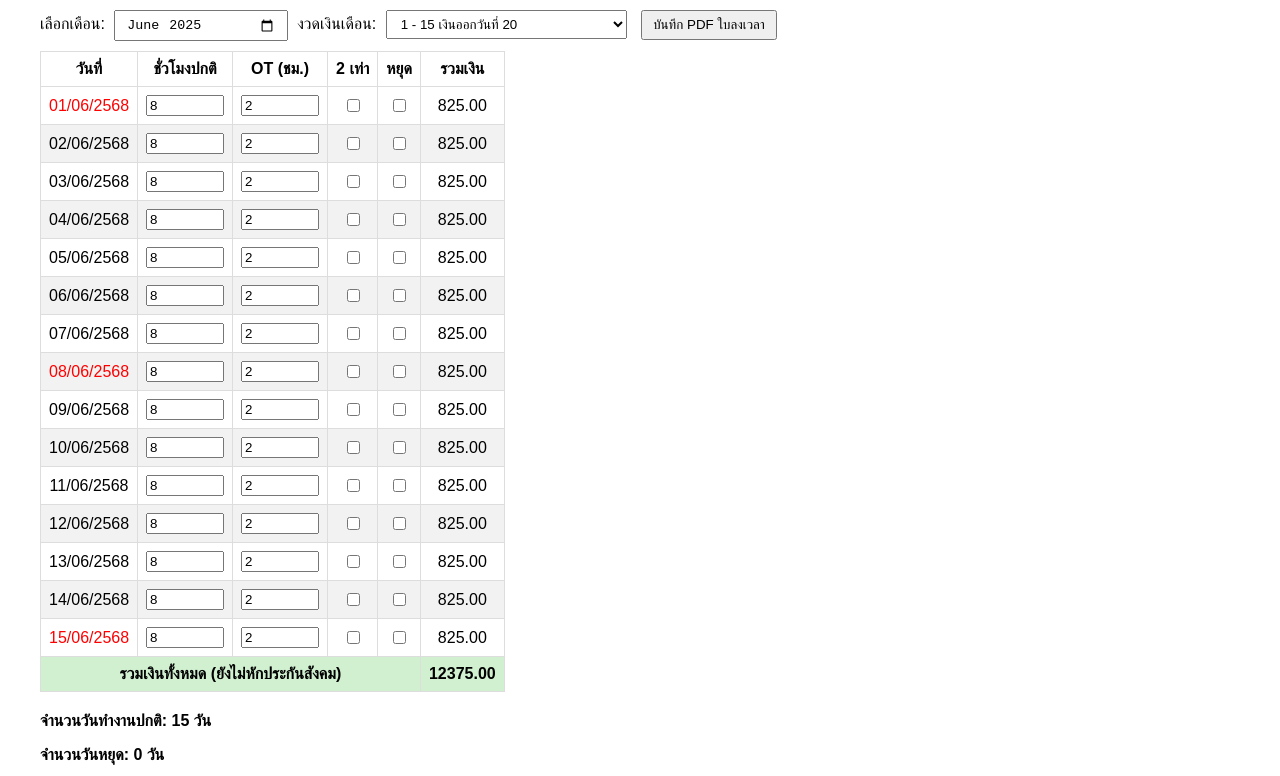
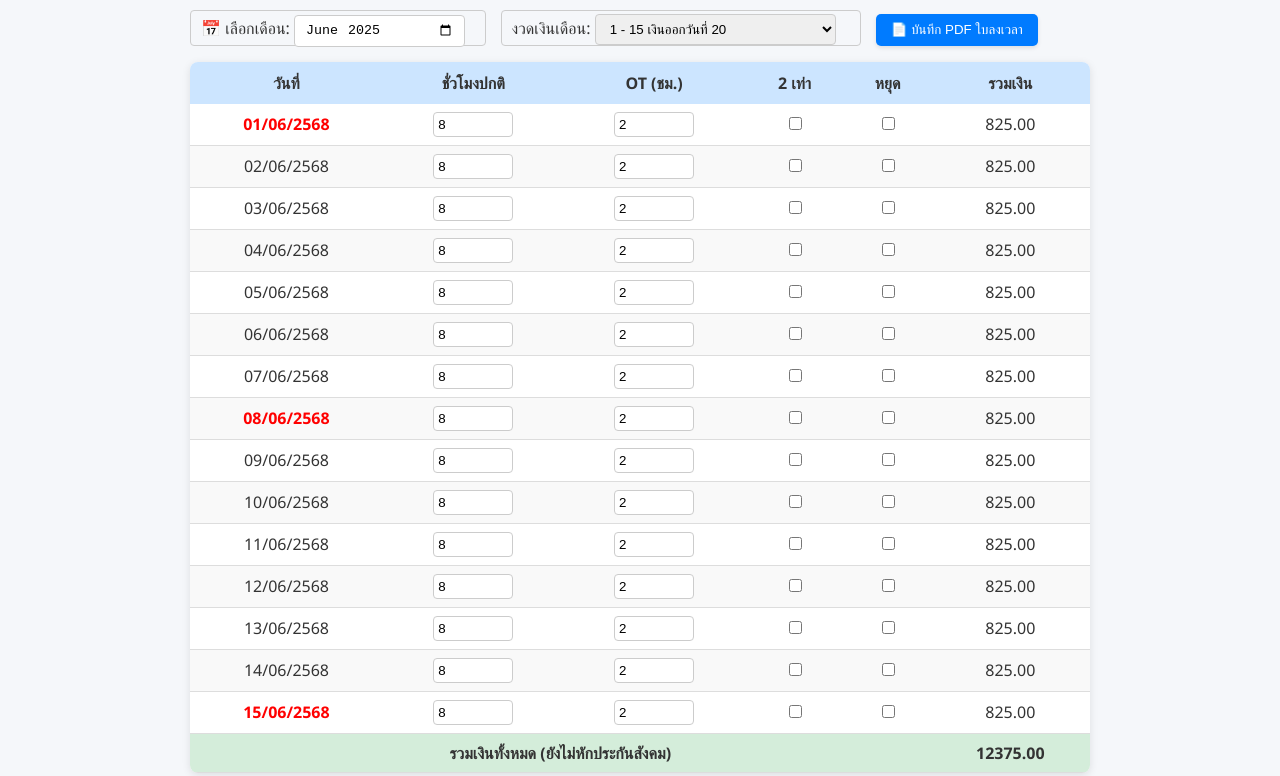
Before and after one commit to JITRAPONGSAMRAN/kang_Jatturong, a plain HTML site: page index.html in a window 1280 px wide. Shown: the part 100-876 px from the top of the page. Drawn offline with Linux system fonts and the light colour scheme.

Commit message:
Update index.html

```diff
--- a/index.html
+++ b/index.html
@@ -7,43 +7,101 @@
 <script src="https://cdnjs.cloudflare.com/ajax/libs/html2pdf.js/0.10.1/html2pdf.bundle.min.js"></script>
 <style>
 body {
-    font-family: sans-serif;
+    font-family: "Segoe UI", sans-serif;
+    background: #f5f7fa;
     padding: 20px;
-    max-width: 1200px;
+    max-width: 900px;
     margin: auto;
+    color: #333;
 }
-table, th, td {
-    border: 1px solid #ddd;
+
+h1 {
+    text-align: center;
+    color: #007bff;
+    margin-bottom: 20px;
+}
+
+label, select, input[type="month"] {
+    margin: 5px 10px 15px 0;
+    padding: 6px 10px;
+    border-radius: 4px;
+    border: 1px solid #ccc;
+}
+
+button {
+    background-color: #007bff;
+    color: white;
+    border: none;
+    border-radius: 5px;
+    padding: 8px 15px;
+    margin: 10px 5px;
+    cursor: pointer;
+    box-shadow: 0 2px 4px rgba(0,0,0,0.1);
+    transition: background 0.3s;
+}
+
+button:hover {
+    background-color: #0056b3;
+}
+
+table {
+    width: 100%;
     border-collapse: collapse;
+    background: white;
+    box-shadow: 0 2px 8px rgba(0,0,0,0.1);
+    border-radius: 8px;
+    overflow: hidden;
+    margin-bottom: 15px;
 }
-th, td {
+
+table th {
+    background: #cce5ff;
+    color: #333;
+    padding: 10px;
+}
+
+table td {
     padding: 8px;
     text-align: center;
+    border-bottom: 1px solid #ddd;
 }
+
 input[type="number"] {
     width: 70px;
+    padding: 4px;
+    border-radius: 4px;
+    border: 1px solid #ccc;
 }
-button, select, input[type="month"] {
-    margin: 10px 5px;
-    padding: 5px 10px;
-}
-tr:nth-child(even) {background: #f2f2f2;}
+
+tr:nth-child(even) { background: #f9f9f9; }
 tr.double-rate { background-color: #ffe0e0; }
 tr.absent { background-color: #ddd; }
-.total-row { background: #d0f0d0; font-weight: bold; }
-.sunday-text { color: red; }
+.total-row { background: #d4edda; font-weight: bold; }
+.sunday-text { color: red; font-weight: bold; }
+
+#summary p {
+    margin: 5px 0;
+    font-size: 1.1em;
+}
+
 @media (max-width: 600px) {
-    table, thead, tbody, th, td, tr { display: block; }
-    td { text-align: right; padding-left: 50%; position: relative; }
-    td:before { content: attr(data-label); position: absolute; left: 0; width: 50%; padding-left: 5px; font-weight: bold; text-align: left; }
-    input[type="number"] { width: 100%; }
+    label, button {
+        display: block;
+        width: 100%;
+    }
+    input[type="number"], input[type="month"], select {
+        width: 100%;
+    }
+    h1 {
+        font-size: 1.5em;
+    }
 }
 </style>
 </head>
 <body>
 <h1>คำนวณค่าแรง นาย Kang</h1>
 
-<label>เลือกเดือน: <input type="month" id="monthSelect"></label>
+<label>📅 เลือกเดือน: <input type="month" id="monthSelect"></label>
 <label>
     งวดเงินเดือน:
     <select id="periodSelect">
@@ -51,7 +109,7 @@
         <option value="second">16 - สิ้นเดือน เงินออกวันที่ 5 เดือนถัดไป</option>
     </select>
 </label>
-<button id="pdfBtn">บันทึก PDF ใบลงเวลา</button>
+<button id="pdfBtn">📄 บันทึก PDF ใบลงเวลา</button>
 
 <table id="timeTable">
 <thead>
```
